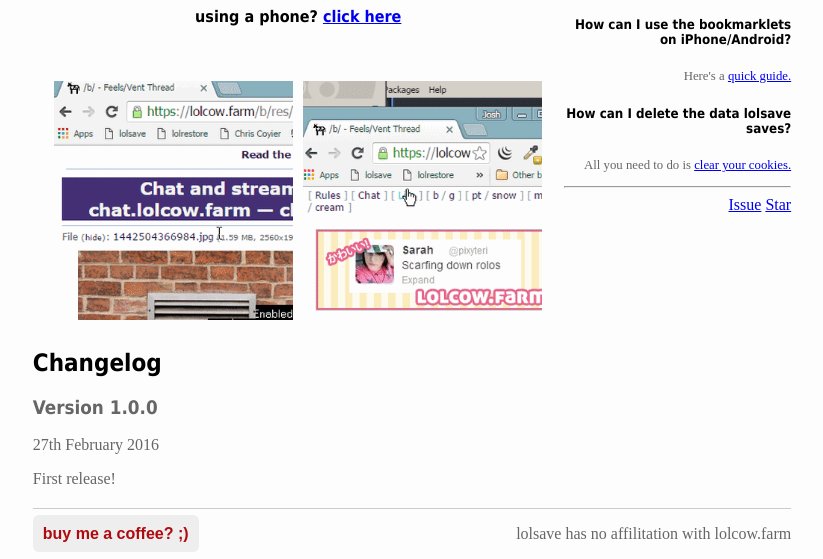
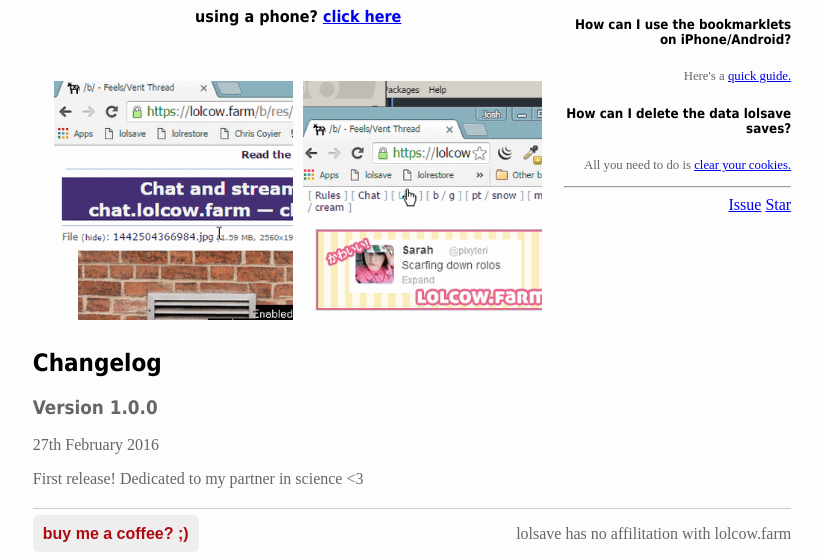
Before and after one commit to Jishaxe/lolsave, a website: page index.html in a window 1280 px wide. Shown: the part 446-1005 px from the top of the page, without its empty margins (228-1051 px from the left). Drawn offline with Linux system fonts and the light colour scheme.

Commit message:
Dedicated to my partner in science <3

```diff
--- a/index.html
+++ b/index.html
@@ -271,7 +271,7 @@
     <h2>Changelog</h2>
     <h3>Version 1.0.0</h3>
     <p>27th February 2016</h3>
-    <p>First release!</p>
+    <p>First release! Dedicated to my partner in science <3</p>
     </section>
 
     <footer>
```
